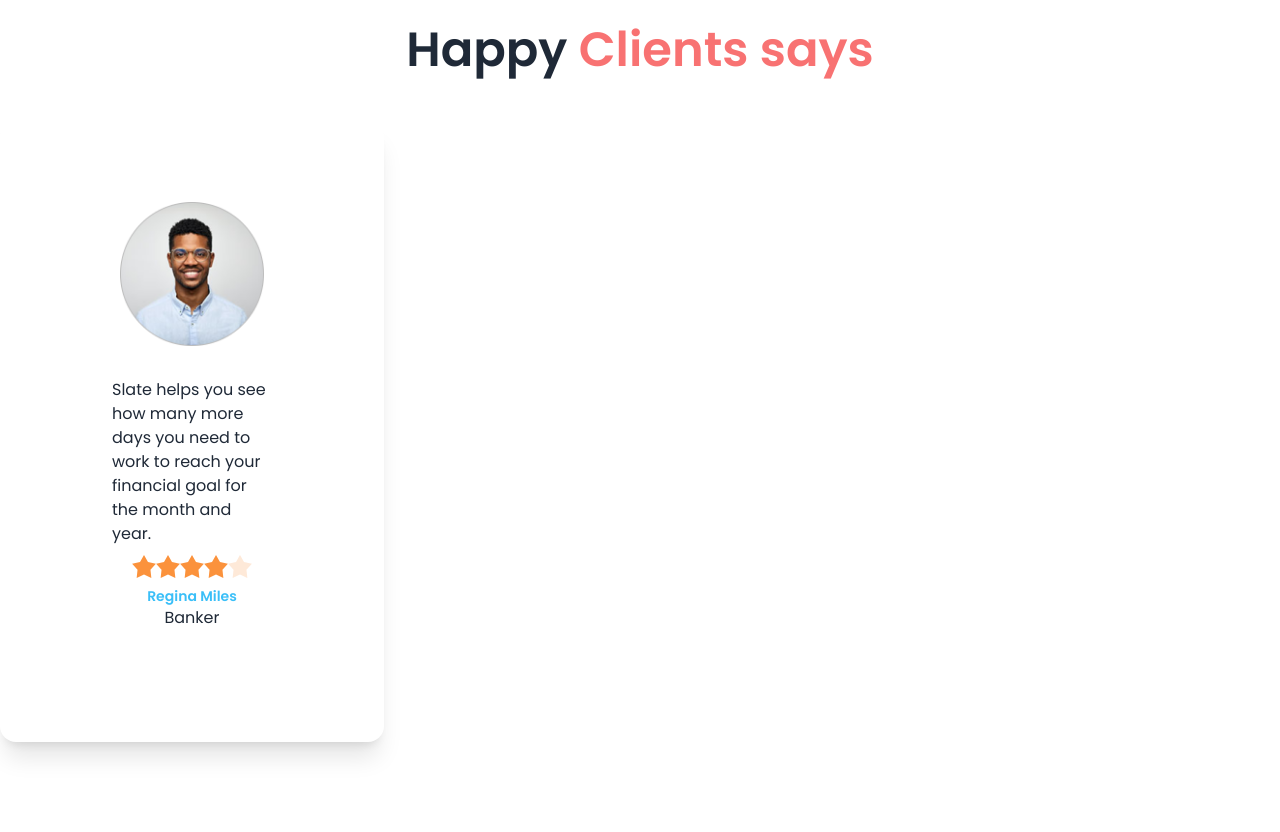
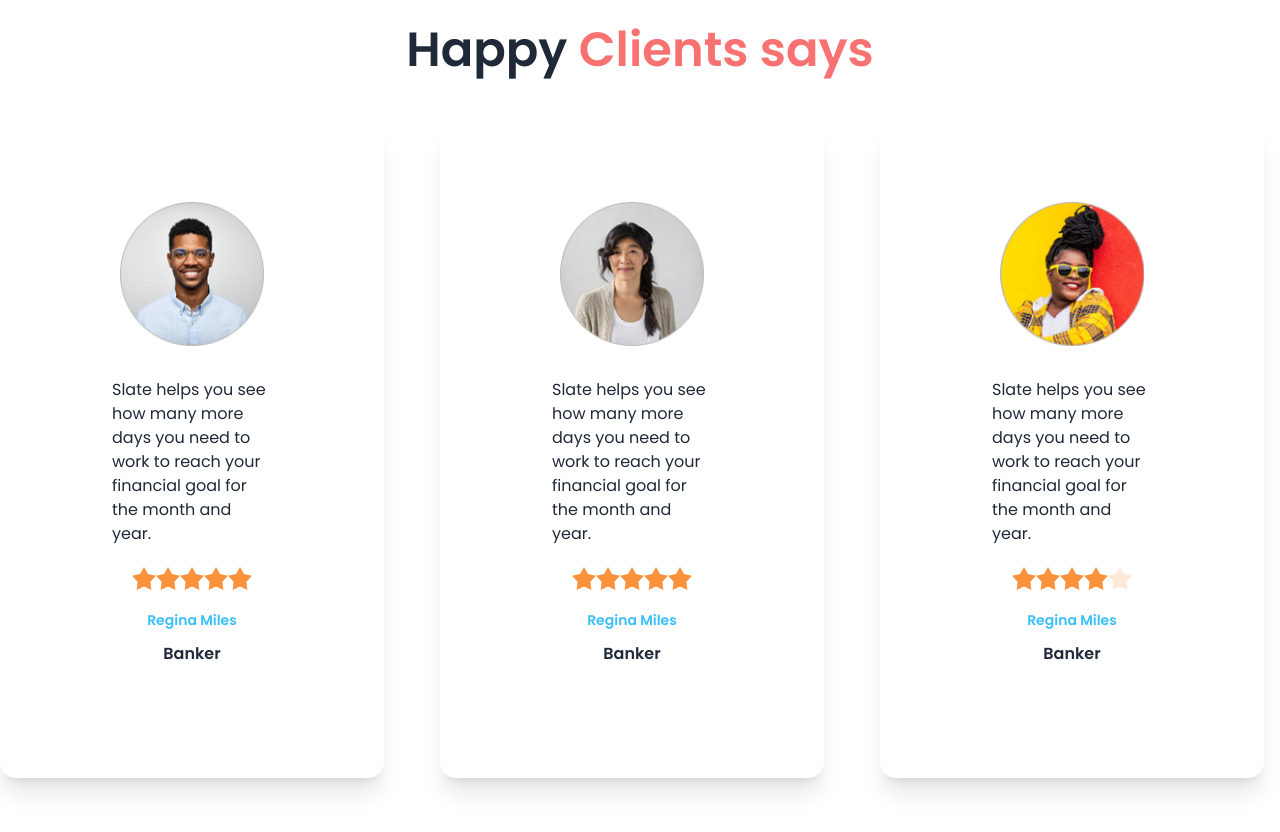
Before and after one commit to noushadzaman/biker-zone-design, a plain HTML site: page index.html in a window 1280 px wide. Shown: the part 1400-2232 px from the top of the page. Drawn offline with nearby package versions, Linux system fonts and the light colour scheme.

Commit message:
happy client section added

```diff
--- a/index.html
+++ b/index.html
@@ -241,10 +241,10 @@
       </section>
       <section class="my-24">
         <h3 class="text-5xl mb-12 font-semibold text-center">Happy <span class="text-error">Clients says</span></h3>
-        <div class="grid">
-            <div class="card w-96 bg-base-100 p-20 shadow-xl">
+        <div class="grid gap-10 grid-cols-1 md:grid-cols-2 lg:grid-cols-3">
+            <div class="card w-96 bg-base-100 p-20 shadow-xl border-gray-400">
                 <figure><img class="w-36" src="/images/others/user-1.png" alt="Shoes" /></figure>
-                <div class="card-body">
+                <div class="card-body space-y-3">
                   <p>Slate helps you see how
                     many more days you need
                     to work to reach your financial
@@ -256,9 +256,49 @@
                         <input type="radio" name="rating-2" class="mask mask-star-2 bg-orange-400" checked />
                         <input type="radio" name="rating-2" class="mask mask-star-2 bg-orange-400" />
                       </div>
-                  <div class="text-center">
+                  <div class="text-center space-y-3">
                    <h4 class="text-sm font-semibold text-info">Regina Miles</h4>
-                   <p>Banker</p>
+                   <p class="font-semibold">Banker</p>
+                  </div>
+                </div>
+              </div>
+            <div class="card w-96 bg-base-100 p-20 shadow-xl border-gray-400">
+                <figure><img class="w-36" src="/images/others/user-2.png" alt="Shoes" /></figure>
+                <div class="card-body space-y-3">
+                  <p>Slate helps you see how
+                    many more days you need
+                    to work to reach your financial
+                    goal for the month and year.</p>
+                    <div class="rating justify-center">
+                        <input type="radio" name="rating-2" class="mask mask-star-2 bg-orange-400" />
+                        <input type="radio" name="rating-2" class="mask mask-star-2 bg-orange-400"/>
+                        <input type="radio" name="rating-2" class="mask mask-star-2 bg-orange-400" />
+                        <input type="radio" name="rating-2" class="mask mask-star-2 bg-orange-400" checked />
+                        <input type="radio" name="rating-2" class="mask mask-star-2 bg-orange-400" />
+                      </div>
+                  <div class="text-center space-y-3">
+                   <h4 class="text-sm font-semibold text-info">Regina Miles</h4>
+                   <p class="font-semibold">Banker</p>
+                  </div>
+                </div>
+              </div>
+            <div class="card w-96 bg-base-100 p-20 shadow-xl border-gray-400">
+                <figure><img class="w-36" src="/images/others/user-3.png" alt="Shoes" /></figure>
+                <div class="card-body space-y-3">
+                  <p>Slate helps you see how
+                    many more days you need
+                    to work to reach your financial
+                    goal for the month and year.</p>
+                    <div class="rating justify-center">
+                        <input type="radio" name="rating-2" class="mask mask-star-2 bg-orange-400" />
+                        <input type="radio" name="rating-2" class="mask mask-star-2 bg-orange-400"/>
+                        <input type="radio" name="rating-2" class="mask mask-star-2 bg-orange-400" />
+                        <input type="radio" name="rating-2" class="mask mask-star-2 bg-orange-400" checked />
+                        <input type="radio" name="rating-2" class="mask mask-star-2 bg-orange-400" />
+                      </div>
+                  <div class="text-center space-y-3">
+                   <h4 class="text-sm font-semibold text-info">Regina Miles</h4>
+                   <p class="font-semibold">Banker</p>
                   </div>
                 </div>
               </div>
```
